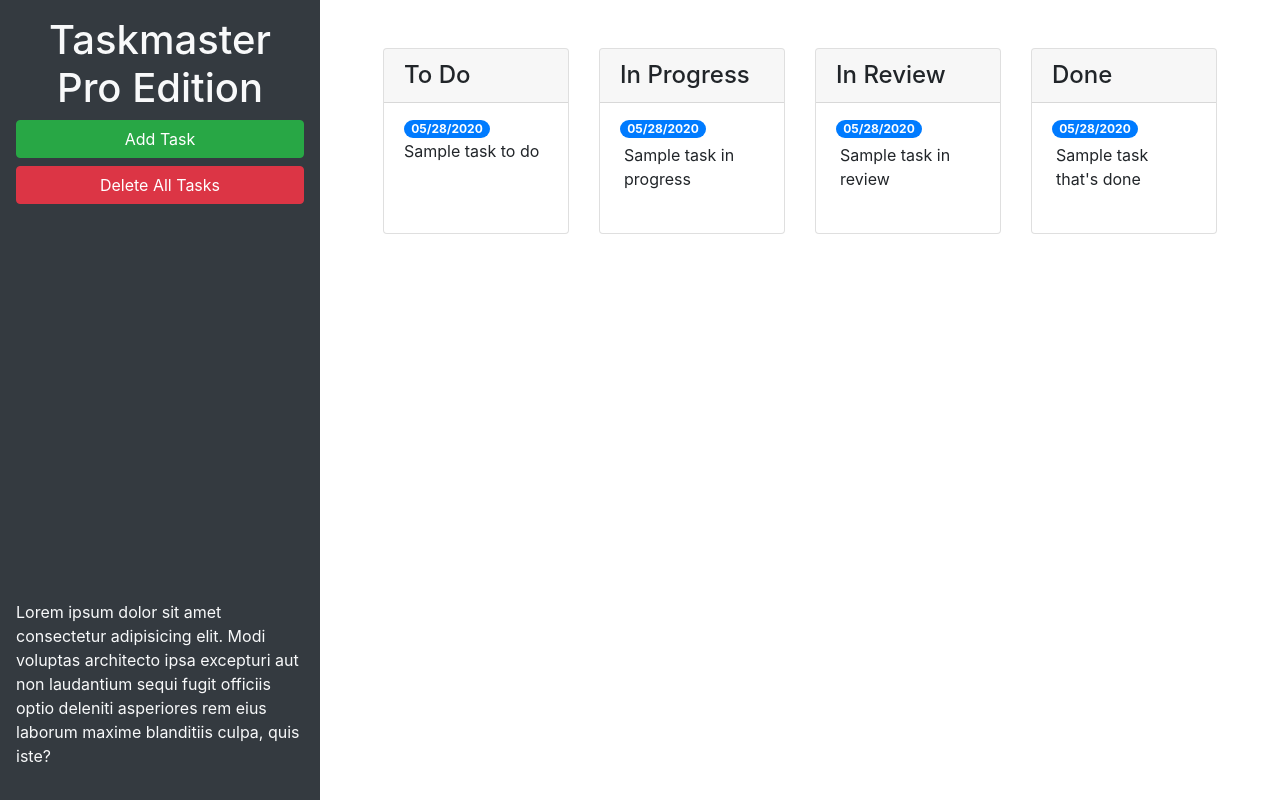
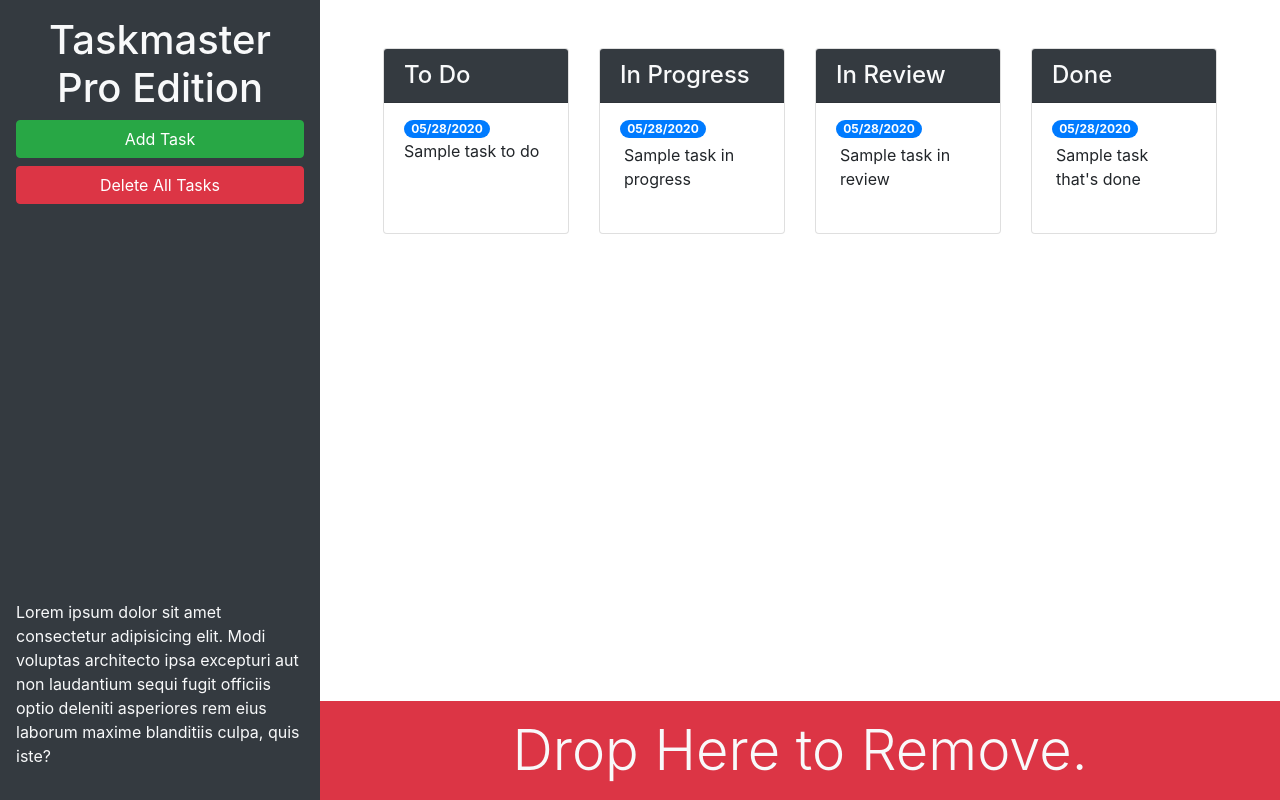
Before and after one commit to taylornyquist/taskmaster-pro, a plain HTML site: page index.html in a window 1280 px wide. Drawn offline with nearby package versions, Linux system fonts and the light colour scheme.

Commit message:
added trash drop zone

```diff
--- a/index.html
+++ b/index.html
@@ -12,25 +12,28 @@
 
 <body>
 
+  <!-- start header -->
   <div class="row min-vh-100 no-gutters">
-    <header class="col-12 col-lg-3 bg-dark text-light d-flex flex-column p-4 p-lg-3">
+    <header class="col-12 col-lg-3 bg-dark text-light sticky-top d-flex flex-column p-4 p-lg-3">
       <h1 class="text-center">Taskmaster Pro Edition</h1>
       <button id="create-task" class="btn btn-block btn-success" data-toggle="modal" data-target="#task-form-modal">Add
         Task</button>
       <button id="remove-tasks" class="btn btn-block btn-danger">Delete All Tasks</button>
-      <p class="mt-auto">Lorem ipsum dolor sit amet consectetur adipisicing elit. Modi voluptas architecto ipsa
+      <p class="mt-auto d-none d-lg-block">Lorem ipsum dolor sit amet consectetur adipisicing elit. Modi voluptas
+        architecto ipsa
         excepturi aut non
         laudantium sequi fugit officiis optio deleniti asperiores rem eius laborum maxime blanditiis culpa, quis iste?
       </p>
     </header>
+    <!-- end header -->
 
-    <main class="col-12 col-lg-9">
+    <main class="col-12 col-lg-9 d-flex flex-column">
       <div class="m-5 row justify-content-around">
 
         <!-- to do start -->
         <div class="col-12 col-md-6 col-xl-3 mb-3">
           <div class="card">
-            <h4 class="card-header">
+            <h4 class="card-header bg-dark text-light">
               To Do
             </h4>
             <ul id="list-toDo" class="list-group list-group-flush">
@@ -46,7 +49,7 @@
         <!-- in progress start -->
         <div class="col-12 col-md-6 col-xl-3 mb-3">
           <div class="card">
-            <h4 class="card-header">
+            <h4 class="card-header bg-dark text-light">
               In Progress
             </h4>
             <ul id="list-inProgress" class="list-group list-group-flush">
@@ -62,7 +65,7 @@
         <!-- in review start  -->
         <div class="col-12 col-md-6 col-xl-3 mb-3">
           <div class="card">
-            <h4 class="card-header">
+            <h4 class="card-header bg-dark text-light">
               In Review
             </h4>
             <ul id="list-inReview" class="list-group list-group-flush">
@@ -79,7 +82,7 @@
         <!-- done start -->
         <div class="col-12 col-md-6 col-xl-3 mb-3">
           <div class="card">
-            <h4 class="card-header">
+            <h4 class="card-header bg-dark text-light">
               Done
             </h4>
             <ul id="list-done" class="list-group list-group-flush">
@@ -93,6 +96,15 @@
         <!-- done end -->
 
       </div>
+
+      <!-- trash drop zone start -->
+      <div id="trash" class="mt-auto">
+        <div class="w-100 bg-danger p-3 text-center text-light display-4">
+          Drop Here to Remove.
+        </div>
+      </div>
+      <!-- trash drop zone end -->
+
     </main>
   </div>
 
@@ -117,7 +129,7 @@
             </div>
             <div class="form-group">
               <label for="modalDueDate">Due date</label>
-              <input type="text" class="form-control" id="modalDueDate" placeholder="mm/dd/yyyy" autocomplete="off"/>
+              <input type="text" class="form-control" id="modalDueDate" placeholder="mm/dd/yyyy" autocomplete="off" />
             </div>
           </form>
         </div>
```
